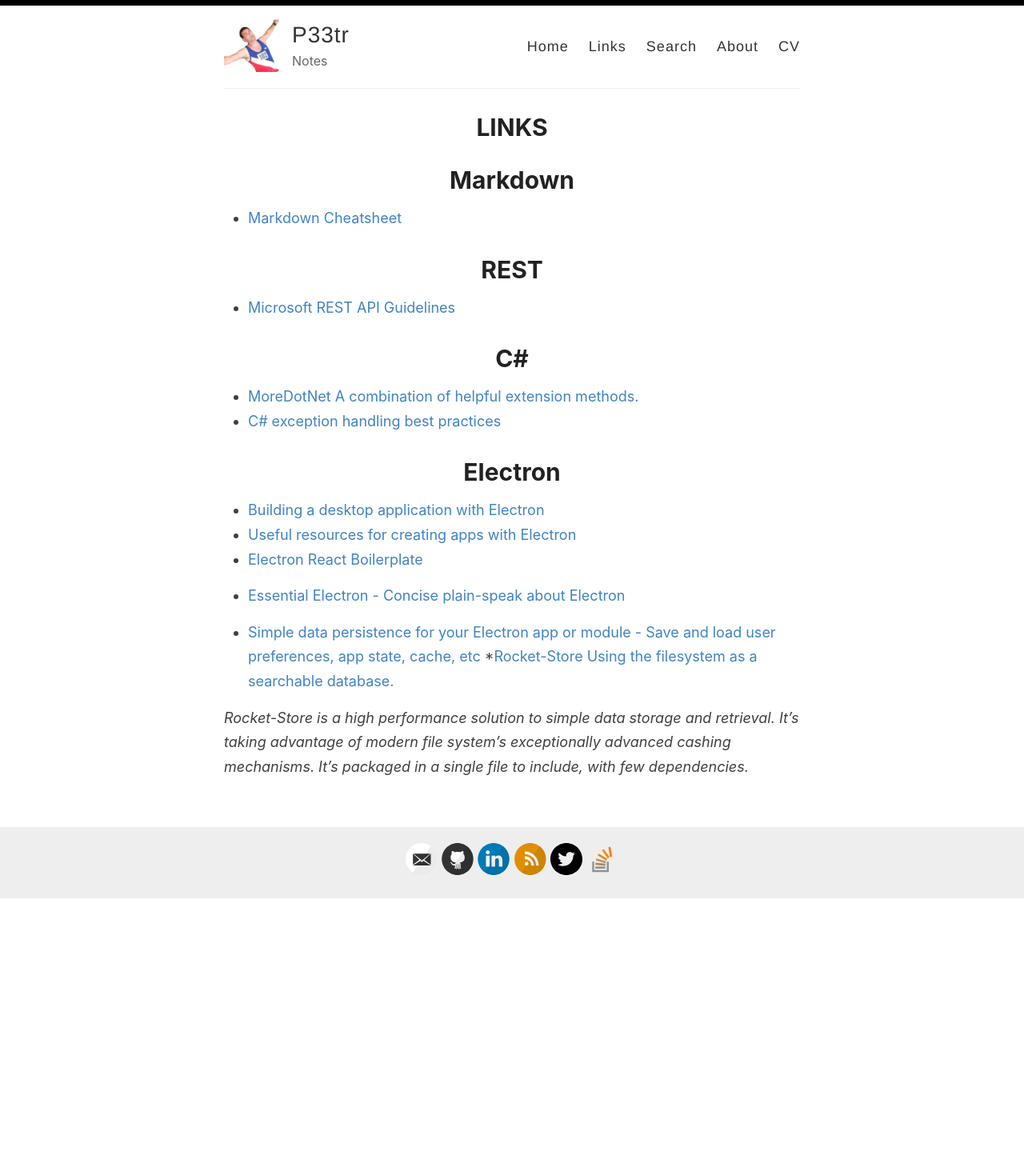
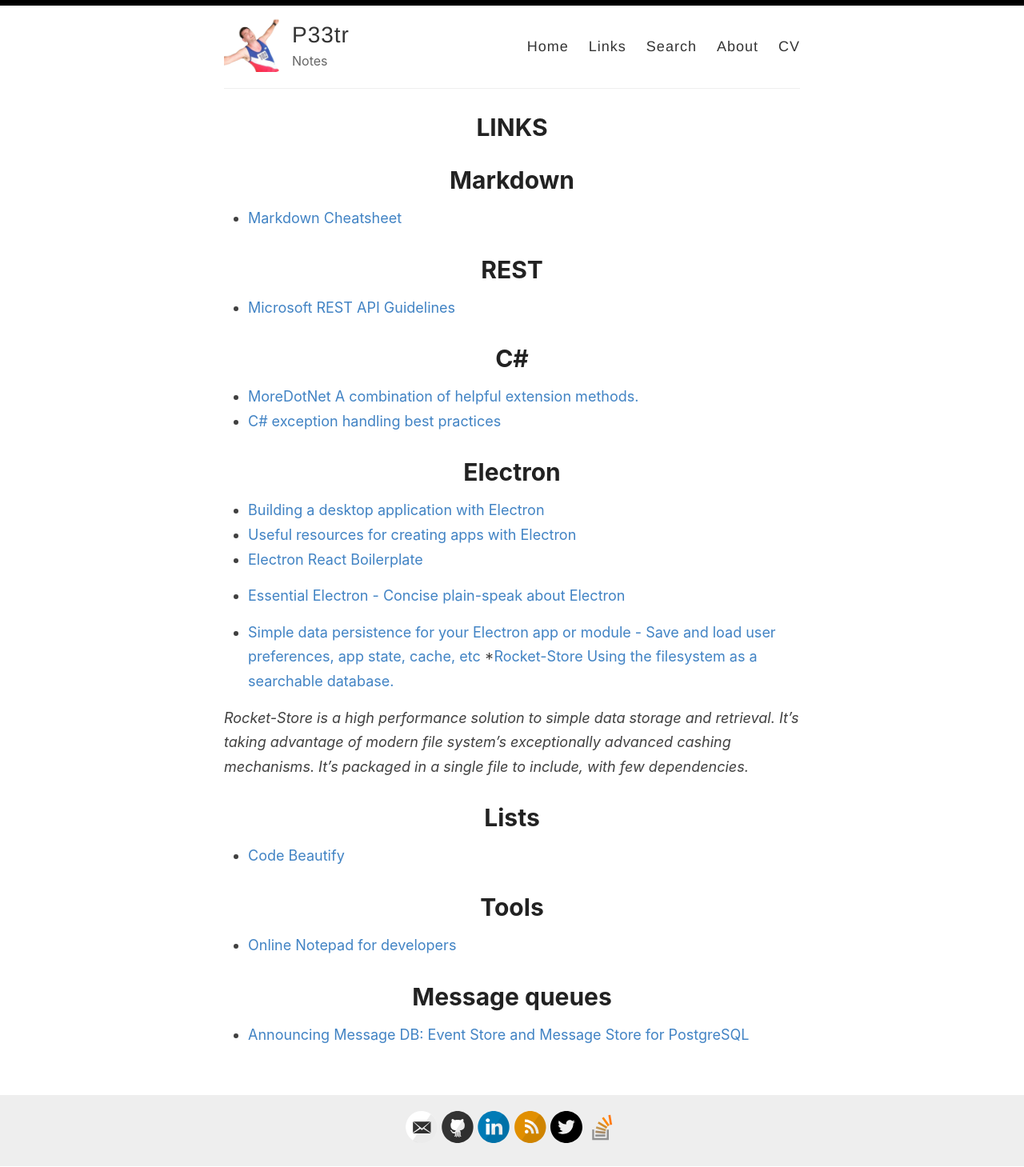
Before and after one commit to petermarshall/blog, a Jekyll site: the page built from _pages/links.md, in a window 1280 px wide. Shown: the whole page at 80% size. Built offline with Jekyll 4.4.1, drawn with Linux system fonts in a browser that asks for light colours; before the commit the page ends 1124 px from its top, so only the background shows below that.

Commit message:
Update links.md

```diff
--- a/_pages/links.md
+++ b/_pages/links.md
@@ -26,3 +26,12 @@ permalink: /links/
 *[Rocket-Store Using the filesystem as a searchable database.](https://www.npmjs.com/package/rocket-store)
 
 *Rocket-Store is a high performance solution to simple data storage and retrieval. It's taking advantage of modern file system's exceptionally advanced cashing mechanisms. It's packaged in a single file to include, with few dependencies.*
+
+# Lists
+* [Code Beautify](https://codebeautify.org/)
+
+# Tools
+* [Online Notepad for developers](https://stashany.com/)
+
+# Message queues
+* [Announcing Message DB: Event Store and Message Store for PostgreSQL](https://blog.eventide-project.org/articles/announcing-message-db/)
```
